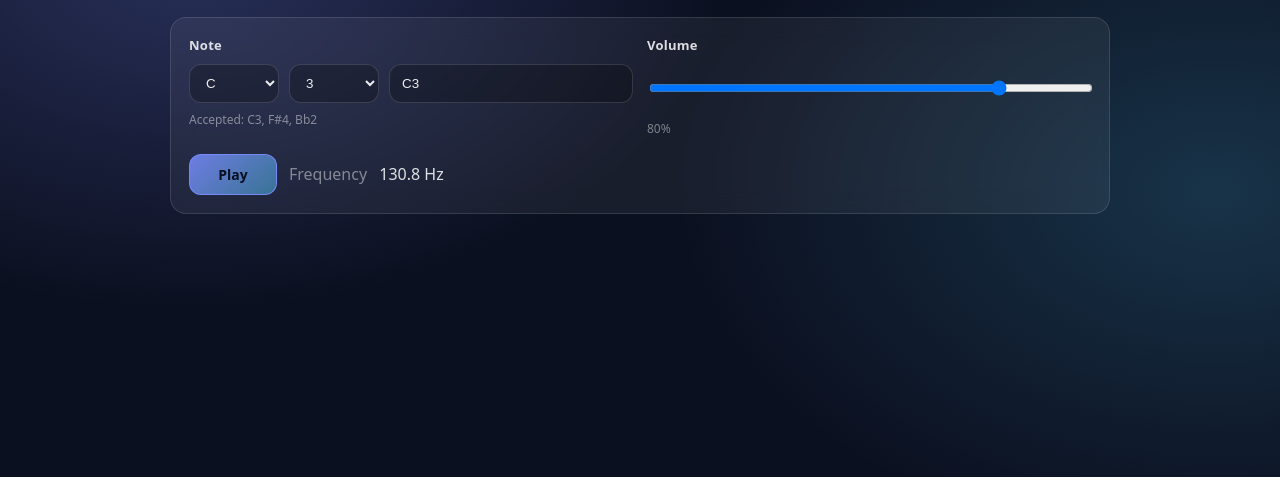
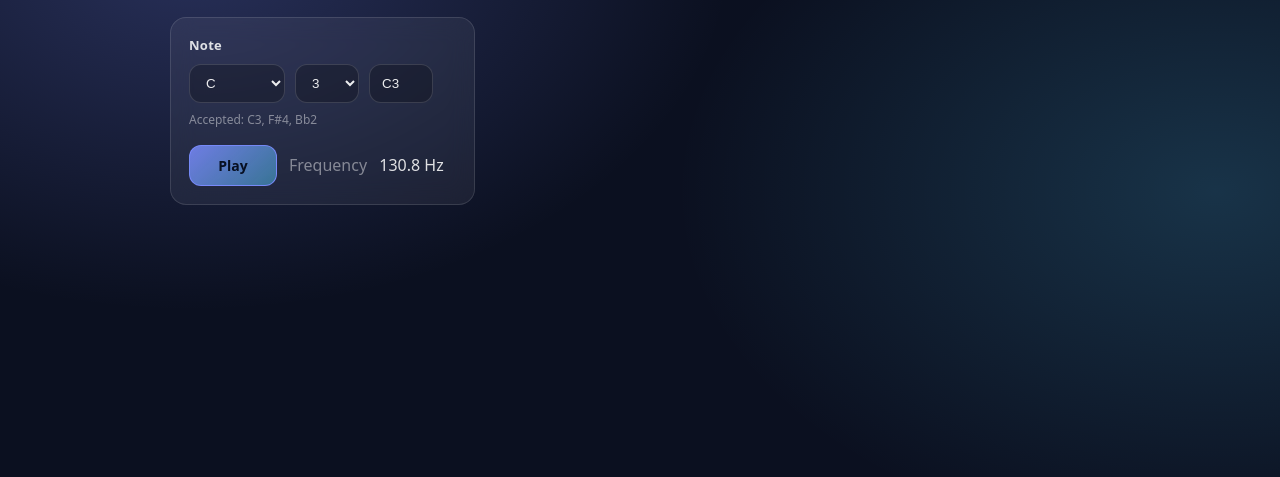
Before and after one commit to eschiebel/tone-generator, a website built with Vite: page index.html in a window 1280 px wide. Shown: the part 129-606 px from the top of the page. Built offline with nearby package versions, Linux system fonts and the light colour scheme.

Commit message:
shrink the UI and add flats

```diff
--- a/src/main.ts
+++ b/src/main.ts
@@ -9,10 +9,6 @@ if (!app) {
 }
 
 const engine = new AudioEngine();
-
-function clamp(n: number, min: number, max: number): number {
-	return Math.max(min, Math.min(max, n));
-}
 
 function toFixedSmart(n: number): string {
 	if (n >= 100) return n.toFixed(1);
@@ -30,7 +26,7 @@ app.innerHTML = `
     </header>
 
     <section class="panel" aria-label="Tone controls">
-      <div class="grid">
+      <div>
         <label class="field">
           <span class="label">Note</span>
           <div class="note-row">
@@ -39,12 +35,6 @@ app.innerHTML = `
             <input id="noteText" class="control" inputmode="text" autocomplete="off" spellcheck="false" aria-label="Note text" />
           </div>
           <span class="hint">Accepted: C3, F#4, Bb2</span>
-        </label>
-
-        <label class="field">
-          <span class="label">Volume</span>
-          <input id="volume" class="control" type="range" min="0" max="1" step="0.01" />
-          <span id="volumeLabel" class="hint"></span>
         </label>
       </div>
 
@@ -83,14 +73,6 @@ const noteTextEl = requireElement(
 	"#noteText",
 	(el): el is HTMLInputElement => el instanceof HTMLInputElement,
 );
-const volumeEl = requireElement(
-	"#volume",
-	(el): el is HTMLInputElement => el instanceof HTMLInputElement,
-);
-const volumeLabelEl = requireElement(
-	"#volumeLabel",
-	(el): el is HTMLSpanElement => el instanceof HTMLSpanElement,
-);
 const playEl = requireElement(
 	"#play-toggle",
 	(el): el is HTMLButtonElement => el instanceof HTMLButtonElement,
@@ -106,10 +88,19 @@ const errorEl = requireElement(
 
 const OCTAVES = Array.from({ length: 9 }, (_, i) => i);
 
+const SHARP_TO_FLAT: Partial<Record<(typeof NOTE_NAMES)[number], string>> = {
+	"C#": "Db",
+	"D#": "Eb",
+	"F#": "Gb",
+	"G#": "Ab",
+	"A#": "Bb",
+};
+
 for (const n of NOTE_NAMES) {
 	const opt = document.createElement("option");
 	opt.value = n;
-	opt.textContent = n;
+	const flat = SHARP_TO_FLAT[n];
+	opt.textContent = flat ? `${n} / ${flat}` : n;
 	noteNameEl.appendChild(opt);
 }
 
@@ -126,7 +117,6 @@ noteTextEl.value = buildNoteString(
 	noteNameEl.value as (typeof NOTE_NAMES)[number],
 	DEFAULT_OCTAVE,
 );
-volumeEl.value = "0.8";
 
 function setError(message: string): void {
 	errorEl.textContent = message;
@@ -144,11 +134,6 @@ function setReadout(parsed: { frequencyHz: number } | null): void {
 
 function syncPlayButtonLabel(): void {
 	playEl.textContent = engine.isPlaying ? "Stop" : "Play";
-}
-
-function refreshVolumeLabel(): void {
-	const v = clamp(Number.parseFloat(volumeEl.value), 0, 1);
-	volumeLabelEl.textContent = `${Math.round(v * 100)}%`;
 }
 
 function getParsedFromText(): {
@@ -213,13 +198,6 @@ noteTextEl.addEventListener("input", () => {
 	}
 });
 
-volumeEl.addEventListener("input", () => {
-	refreshVolumeLabel();
-	if (engine.isPlaying) {
-		engine.update({ volume: clamp(Number.parseFloat(volumeEl.value), 0, 1) });
-	}
-});
-
 playEl.addEventListener("click", async () => {
 	if (engine.isPlaying) {
 		engine.stop();
@@ -233,7 +211,7 @@ playEl.addEventListener("click", async () => {
 	await engine.start({
 		frequencyHz: parsed.frequencyHz,
 		waveform: "sine",
-		volume: clamp(Number.parseFloat(volumeEl.value), 0, 1),
+		volume: 1,
 	});
 	syncPlayButtonLabel();
 });
@@ -246,6 +224,4 @@ window.addEventListener("keydown", (e) => {
 });
 
 syncPlayButtonLabel();
-
-refreshVolumeLabel();
 getParsedFromText();
--- a/src/style.css
+++ b/src/style.css
@@ -83,12 +83,9 @@ body {
 	border-radius: 16px;
 	padding: 18px;
 	backdrop-filter: blur(12px);
-}
-
-.grid {
-	display: grid;
-	grid-template-columns: repeat(2, minmax(0, 1fr));
-	gap: 14px;
+	display: inline-block;
+	width: fit-content;
+	max-width: 100%;
 }
 
 .field {
@@ -111,19 +108,21 @@ body {
 }
 
 .note-row {
-	display: grid;
-	grid-template-columns: 90px 90px minmax(0, 1fr);
+	display: flex;
 	gap: 10px;
 }
 
 .control {
-	width: 100%;
+	width: 4rem;
 	padding: 10px 12px;
 	border-radius: 12px;
 	border: 1px solid rgba(255, 255, 255, 0.14);
 	background: rgba(0, 0, 0, 0.25);
 	color: var(--text);
 	outline: none;
+	&#noteName {
+		width: 6rem;
+	}
 }
 
 .control:focus {
@@ -205,10 +204,6 @@ button:active {
 }
 
 @media (max-width: 860px) {
-	.grid {
-		grid-template-columns: 1fr;
-	}
-
 	.actions {
 		grid-template-columns: 1fr;
 		justify-items: stretch;
```
